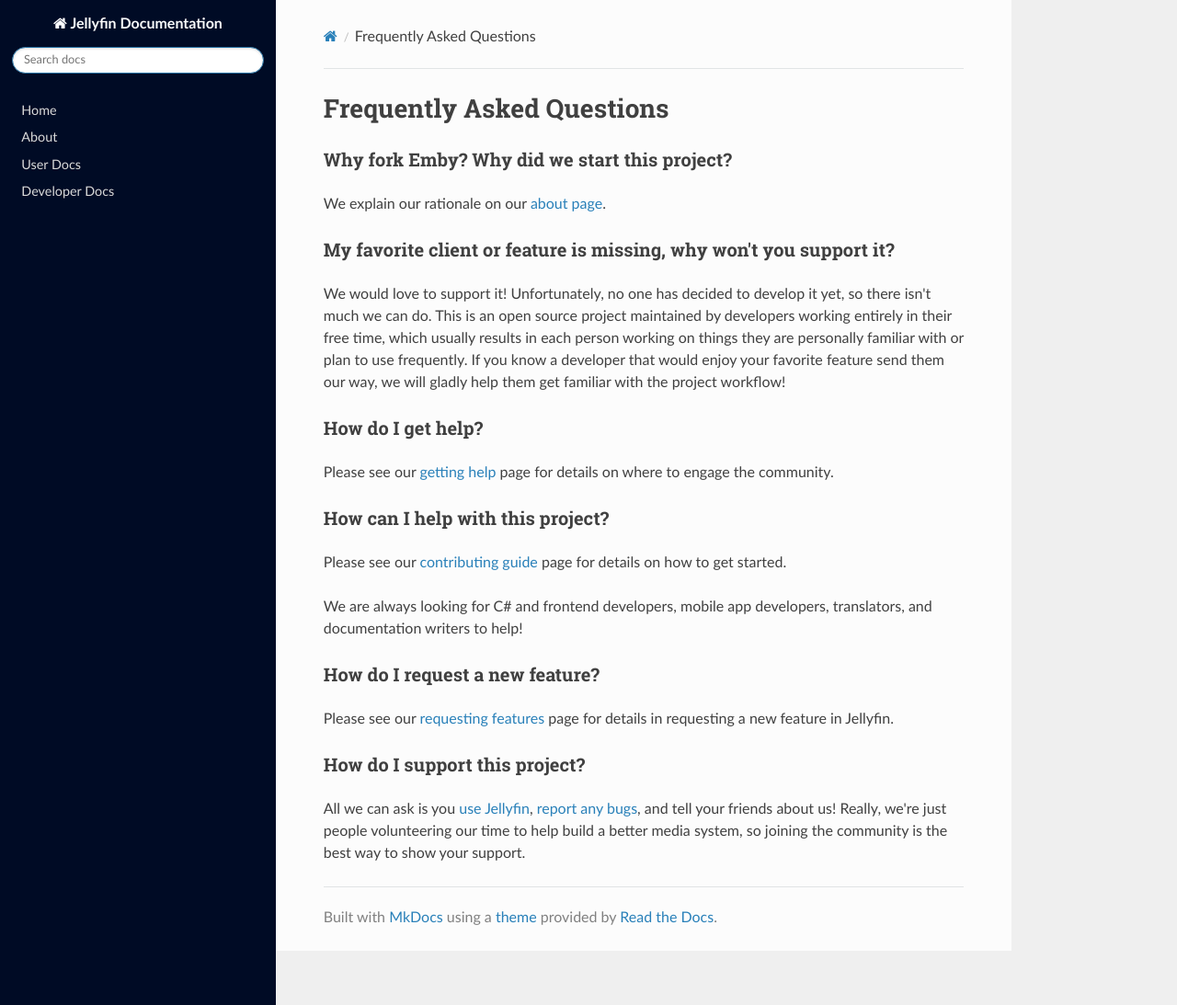
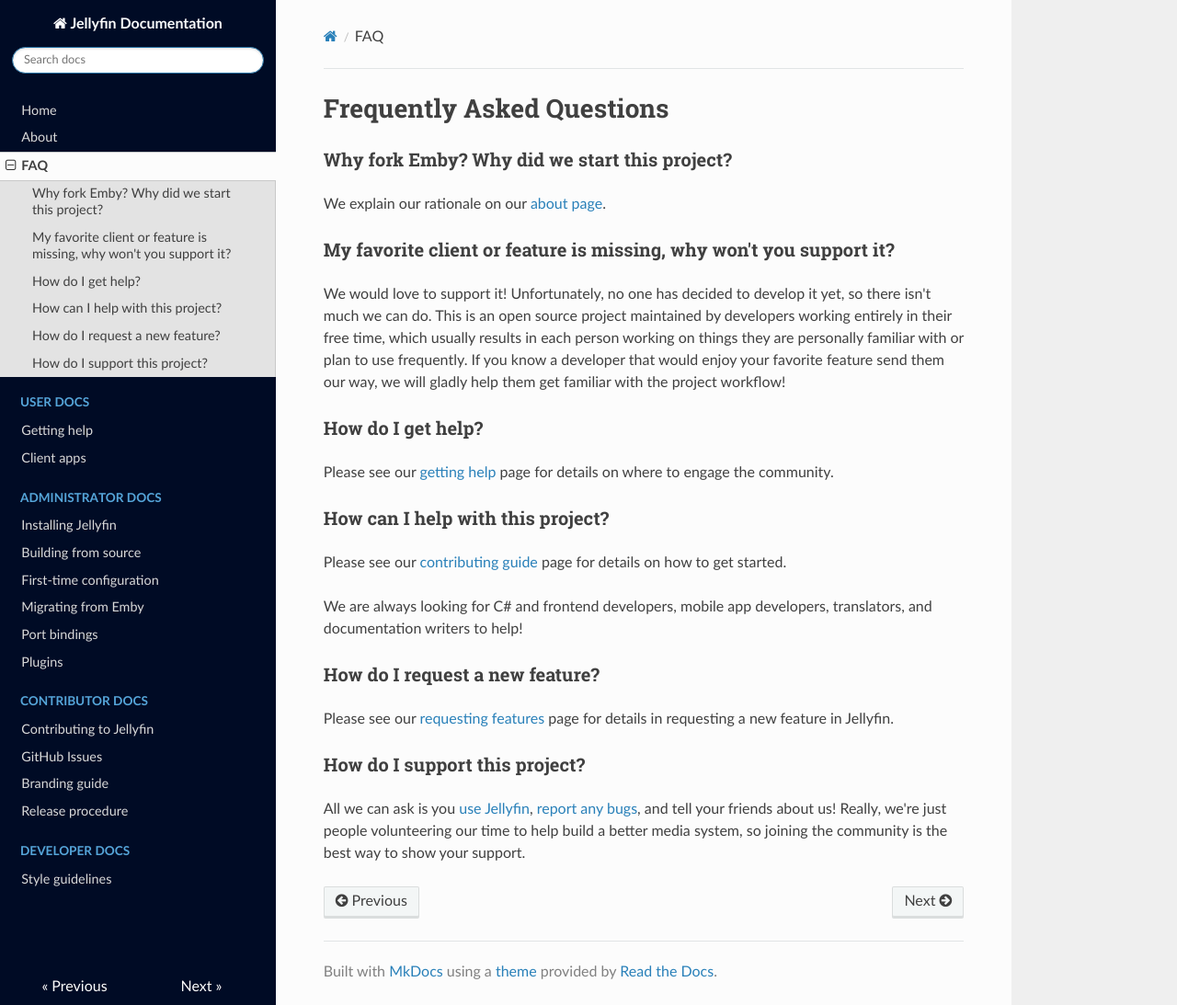
Before and after one commit to jellyfin-archive/jellyfin-docs, an MkDocs documentation site: the page built from docs/faq.md, in a window 1280 px wide and 1093 px high. Shown: the whole window at 92% size. Built offline with MkDocs 1.6.1, drawn with Linux system fonts in a browser that asks for light colours; nearby versions of some CDN libraries; old or Windows-style settings are respelled for this version of MkDocs.

Commit message:
Reorganize docs into proper categories

```diff
--- a/mkdocs.yml
+++ b/mkdocs.yml
@@ -3,11 +3,26 @@ theme: readthedocs
 markdown_extensions:
   - toc:
       permalink: yes
-nav:
+pages:
   - Home: 'index.md'
   - About: 'about.md'
-  - User Docs: '/user-docs/index.md'
-  - Developer Docs: '/developer-docs/index.md'
-
+  - FAQ: 'faq.md'
+  - User Docs:
+    - Getting help: 'user-docs/getting-help.md'
+    - Client apps: 'user-docs/apps.md'
+  - Administrator Docs:
+    - Installing Jellyfin: 'administrator-docs/installing.md'
+    - Building from source: 'administrator-docs/building.md'
+    - First-time configuration: 'administrator-docs/first-time.md'
+    - Migrating from Emby: 'administrator-docs/migrate-from-emby.md'
+    - Port bindings: 'administrator-docs/port-bindings.md'
+    - Plugins: 'administrator-docs/plugins.md'
+  - Contributor Docs:
+    - Contributing to Jellyfin: 'contributor-docs/contributing.md'
+    - GitHub Issues: 'contributor-docs/issues.md'
+    - Branding guide: 'contributor-docs/branding-guide.md'
+    - Release procedure: 'contributor-docs/release-procedure.md'
+  - Developer Docs:
+    - Style guidelines: 'developer-docs/coding-style.md'
 extra_css:
   - static/overrides.css
```
Also changed, not shown: docs/administrator-docs/building.md (renamed from docs/user-docs/building.md), docs/administrator-docs/first-time.md (renamed from docs/user-docs/quick-start.md), docs/administrator-docs/index.md (deleted), docs/administrator-docs/installing.md (renamed from docs/user-docs/installing.md), docs/administrator-docs/migrate-from-emby.md (renamed from docs/user-docs/migrate-from-emby.md), docs/administrator-docs/plugins.md (renamed from docs/user-docs/plugins.md), docs/contributor-docs/branding-guide.md (renamed from docs/developer-docs/branding-guide.md), docs/contributor-docs/contributing.md (renamed from docs/developer-docs/contributing.md), docs/contributor-docs/issues.md (renamed from docs/developer-docs/issues.md), docs/contributor-docs/release-procedure.md (renamed from docs/developer-docs/release-procedure.md), docs/developer-docs/index.md (deleted), docs/faq.md (renamed from docs/user-docs/faq.md), docs/user-docs/index.md (deleted).
